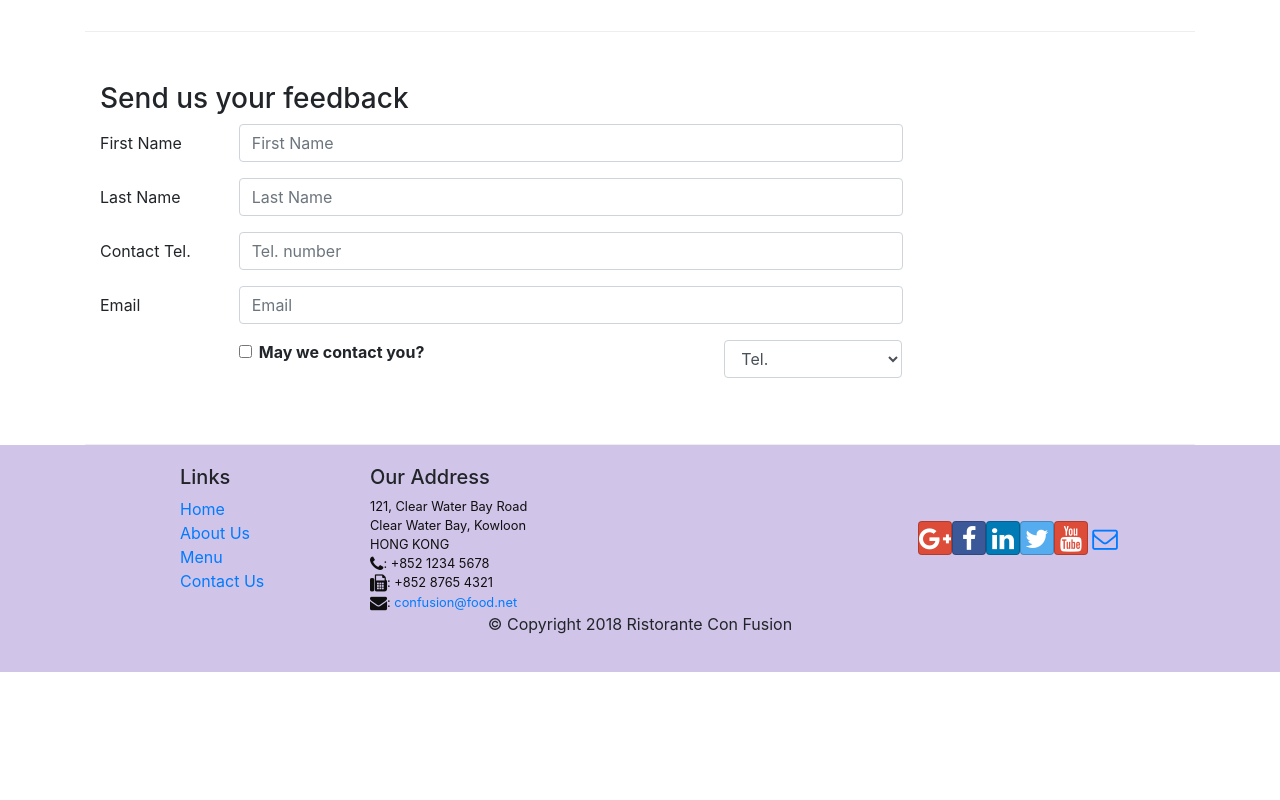
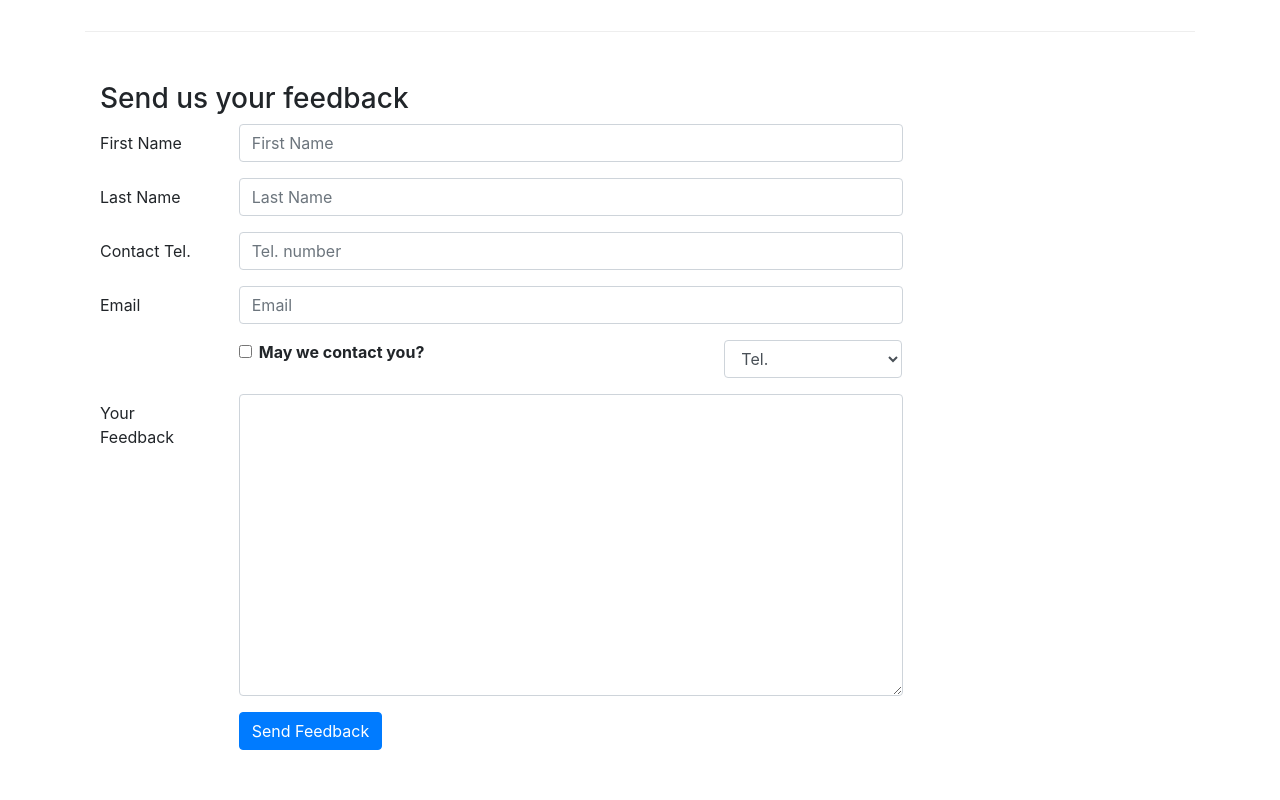
Before and after one commit to Alex-Beep-Cao/CouresraReact, a React (Create React App) app in the folder c-app/: page /contactus in a window 1280 px wide. Shown: the part 840-1640 px from the top of the page. Before the commit the page ends 1512 px from the top, so only its background shows below. Built offline with nearby package versions, Linux system fonts and the light colour scheme.

Commit message:
fix hooks

```diff
--- a/c-app/src/components/ContactComponent.js
+++ b/c-app/src/components/ContactComponent.js
@@ -1,4 +1,4 @@
-import React, { useState } from "react";
+import React, { Component, useState } from "react";
 import {
   Breadcrumb,
   BreadcrumbItem,
@@ -11,15 +11,73 @@ import {
 } from "reactstrap";
 import { Link } from "react-router-dom";
 
-const Contact = (props) => {
-  const [firstName, SetfirstName] = useState();
-  const [lastName, SetlastName] = useState();
-  const [tellNum, SettellNum] = useState();
-  const [email, Setemail] = useState();
-  const [agree, Setagree] = useState(false);
-  const [message, setmessage] = useState();
-  const [contactType, setcontactType] = useState("Tel.");
+const Contact = () => {
+  const [formData, setFormData] = useState({
+    firstName: "",
+    lastName: "",
+    tellNum: "",
+    email: "",
+    agree: false,
+    message: "",
+    contactType: "Tel.",
+  });
+  // const [firstName, SetfirstName] = useState();
+  // const [lastName, SetlastName] = useState();
+  // const [tellNum, SettellNum] = useState();
+  // const [email, Setemail] = useState();
+  // const [agree, Setagree] = useState(false);
+  // const [message, setmessage] = useState();
+  // const [contactType, setcontactType] = useState("Tel.");
 
+  const handleInputChange = (event) => {
+    setFormData({
+      ...formData,
+      [event.target.name]: event.target.value,
+    });
+    // const target = event.target;
+    // const vaule = target.type === "checkbox" ? target.checked : target.value;
+    // const name = target.name;
+  };
+
+  const handleSubmit = (event) => {
+    console.log(formData);
+    event.preventDefault();
+  };
+
+  // class Contact extends Component {
+  //   constructor(props) {
+  //     super(props);
+
+  //     this.state = {
+  //       firstname: "",
+  //       lastname: "",
+  //       telnum: "",
+  //       email: "",
+  //       agree: false,
+  //       contactType: "Tel.",
+  //       message: "",
+  //     };
+
+  //     this.handleInputChange = this.handleInputChange.bind(this);
+  //     this.handleSubmit = this.handleSubmit.bind(this);
+  //   }
+
+  //   handleInputChange(event) {
+  //     const target = event.target;
+  //     const value = target.type === "checkbox" ? target.checked : target.value;
+  //     const name = target.name;
+
+  //     this.setState({
+  //       [name]: value,
+  //     });
+  //   }
+
+  //   handleSubmit(event) {
+  //     console.log("Current State is: " + JSON.stringify(this.state));
+  //     alert("Current State is: " + JSON.stringify(this.state));
+  //     event.preventDefault();
+  //   }
+  //   render() {
   return (
     <div className="container">
       <div className="row">
@@ -85,7 +143,7 @@ const Contact = (props) => {
           <h3>Send us your feedback</h3>
         </div>
         <div className="col-12 col-md-9">
-          <Form>
+          <Form onSubmit={handleSubmit}>
             <FormGroup row>
               <Label htmlFor="firstname" md={2}>
                 First Name
@@ -96,7 +154,8 @@ const Contact = (props) => {
                   id="firstname"
                   name="firstname"
                   placeholder="First Name"
-                  value={firstName}
+                  value={formData.firstName}
+                  onChange={handleInputChange}
                 />
               </Col>
             </FormGroup>
@@ -110,7 +169,8 @@ const Contact = (props) => {
                   id="lastname"
                   name="lastname"
                   placeholder="Last Name"
-                  value={lastName}
+                  value={formData.lastName}
+                  onChange={handleInputChange}
                 />
               </Col>
             </FormGroup>
@@ -124,7 +184,8 @@ const Contact = (props) => {
                   id="telnum"
                   name="telnum"
                   placeholder="Tel. number"
-                  value={tellNum}
+                  value={formData.tellNum}
+                  onChange={handleInputChange}
                 />
               </Col>
             </FormGroup>
@@ -138,7 +199,8 @@ const Contact = (props) => {
                   id="email"
                   name="email"
                   placeholder="Email"
-                  value={email}
+                  value={formData.email}
+                  onChange={handleInputChange}
                 />
               </Col>
             </FormGroup>
@@ -146,16 +208,48 @@ const Contact = (props) => {
               <Col md={{ size: 6, offset: 2 }}>
                 <FormGroup check>
                   <Label check>
-                    <Input type="checkbox" name="agree" checked={agree} />
+                    <Input
+                      type="checkbox"
+                      name="agree"
+                      checked={formData.agree}
+                      onChange={handleInputChange}
+                    />
                     <strong>May we contact you?</strong>
                   </Label>
                 </FormGroup>
               </Col>
               <Col md={{ size: 3, offset: 1 }}>
-                <Input type="select" name="contactType" value={contactType}>
+                <Input
+                  type="select"
+                  name="contactType"
+                  value={formData.contactType}
+                  onChange={handleInputChange}
+                >
                   <option>Tel.</option>
                   <option>Email</option>
                 </Input>
+              </Col>
+            </FormGroup>
+            <FormGroup row>
+              <Label htmlFor="message" md={2}>
+                Your Feedback
+              </Label>
+              <Col md={10}>
+                <Input
+                  type="textarea"
+                  id="message"
+                  name="message"
+                  rows="12"
+                  value={formData.message}
+                  onChange={handleInputChange}
+                ></Input>
+              </Col>
+            </FormGroup>
+            <FormGroup row>
+              <Col md={{ size: 10, offset: 2 }}>
+                <Button type="submit" color="primary">
+                  Send Feedback
+                </Button>
               </Col>
             </FormGroup>
           </Form>
@@ -164,5 +258,5 @@ const Contact = (props) => {
     </div>
   );
 };
-
+//}
 export default Contact;
```
